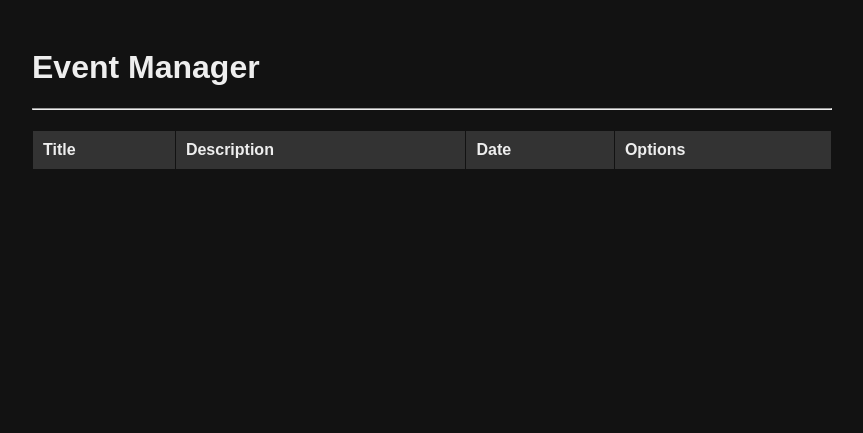
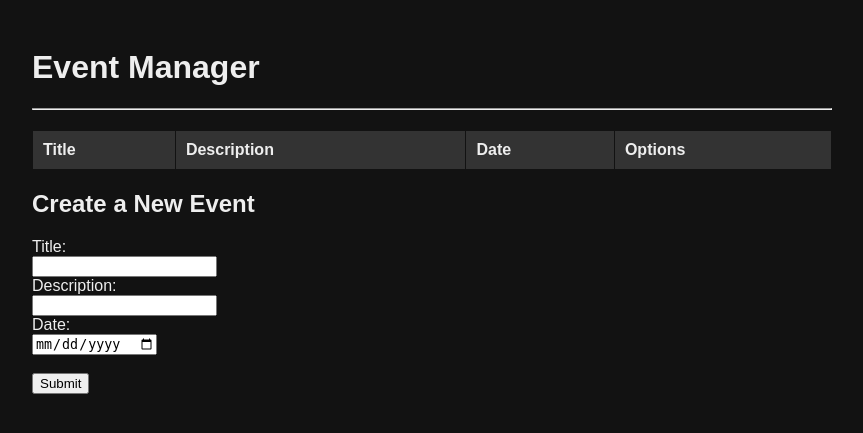
Before and after one commit to luisfernandoz/Projetos-Python, a Flask app: page / in a window 1280 px wide. Shown: the top 433 px of the page, without its empty margins (208-1071 px from the left). Run offline with Flask 3, Linux system fonts and the light colour scheme; data that the repository does not hold is empty.

Commit message:
Add 'add event' form

```diff
--- a/server.py
+++ b/server.py
@@ -11,31 +11,65 @@ def connect_to_database():
             password="",
             database="calendario"
         )
-    except mysql.connector.Error as err:
-        print(err)
-        return None
-    else:
         print("Connected to the database")
         return mydb
-
-mydb = connect_to_database()
-mycursor = mydb.cursor()
+    except mysql.connector.Error as err:
+        print("Error connecting to the database:", err)
+        return None
 
 @app.route('/')
 def index():
-    mycursor.execute("SELECT * FROM eventos ORDER BY eve_date ASC")
-    result = mycursor.fetchall()
-    return render_template('index.html', events=result)
+    mydb = connect_to_database()
+    if mydb:
+        try:
+            mycursor = mydb.cursor()
+            mycursor.execute("SELECT * FROM eventos ORDER BY eve_date ASC")
+            result = mycursor.fetchall()
+            return render_template('index.html', events=result)
+        except mysql.connector.Error as err:
+            print("Error executing SQL query:", err)
+            return render_template('error.html', message="Error fetching events from the database.")
+        finally:
+            mycursor.close()
+            mydb.close()
+    else:
+        return render_template('error.html', message="Failed to connect to the database.")
 
 @app.route('/delete/<int:event_id>', methods=['POST'])
 def deleteEvent(event_id):
-    try:
-        mycursor.execute("DELETE FROM eventos WHERE eve_id = %s", (event_id,))
-        mydb.commit()
-        return jsonify({'status': 'success', 'message': 'Event deleted successfully.'})
-    except Exception as e:
-        print(e)
-        return jsonify({'status': 'error', 'message': 'Error deleting event.'}), 500
+    mydb = connect_to_database()
+    if mydb:
+        try:
+            mycursor = mydb.cursor()
+            mycursor.execute("DELETE FROM eventos WHERE eve_id = %s", (event_id,))
+            mydb.commit()
+            return jsonify({'status': 'success', 'message': 'Event deleted successfully.'})
+        except mysql.connector.Error as err:
+            print("Error executing SQL query:", err)
+            return jsonify({'status': 'error', 'message': 'Error deleting event.'}), 500
+        finally:
+            mycursor.close()
+            mydb.close()
+    else:
+        return jsonify({'status': 'error', 'message': 'Failed to connect to the database.'}), 500
+
+@app.route('/submit', methods=['POST'])
+def submit():
+    title = request.form['title']
+    description = request.form['description']
+    date = request.form['date']
+
+    mydb = connect_to_database()
+    if mydb:
+        try:
+            cursor = mydb.cursor()
+            cursor.execute("INSERT INTO eventos (eve_nome, eve_desc, eve_date) VALUES (%s, %s, %s)", (title, description, date))
+            mydb.commit()
+            cursor.close()
+            return jsonify({'status': 'success', 'message': 'Event created successfully.'})
+        except mysql.connector.Error as err:
+            print("Error executing SQL query:", err)
+            return jsonify({'status': 'error', 'message': 'Error creating event.'}), 500
 
 if __name__ == '__main__':
     app.run(debug=True)
--- a/templates/index.html
+++ b/templates/index.html
@@ -3,6 +3,7 @@
   <head>
     <meta charset="UTF-8" />
     <title>Event Manager</title>
+    <script src="https://ajax.googleapis.com/ajax/libs/jquery/3.5.1/jquery.min.js"></script>
     <style>
       body {
         font-family: Arial, Helvetica, sans-serif;
@@ -76,7 +77,18 @@
           {% endfor %}
         </tbody>
       </table>
+      <h2>Create a New Event</h2>
+      <form id="addEvent" action="/submit" method="post">
+        <label for="title">Title:</label><br />
+        <input type="text" id="title" name="title" required /><br />
+        <label for="description">Description:</label><br />
+        <input type="text" id="description" name="description" /><br />
+        <label for="date">Date:</label><br />
+        <input type="date" id="date" name="date" required /><br /><br />
+        <input type="submit" value="Submit" />
+      </form>
     </div>
+
     <script>
       function deleteEvent(eventId) {
         if (!confirm("Are you sure you want to delete this event?")) {
@@ -101,6 +113,22 @@
             alert("Error deleting the event.");
           });
       }
+
+      $(document).ready(function () {
+        $("#addEvent").submit(function (e) {
+          e.preventDefault();
+          $.ajax({
+            type: "POST",
+            url: "/submit",
+            data: $("#addEvent").serialize(),
+            success: function (response) {
+              setTimeout(function () {
+                location.reload();
+              }, 2000);
+            },
+          });
+        });
+      });
     </script>
   </body>
 </html>
```
Also changed, not shown: templates/error.html (added, +20 -0 lines).
